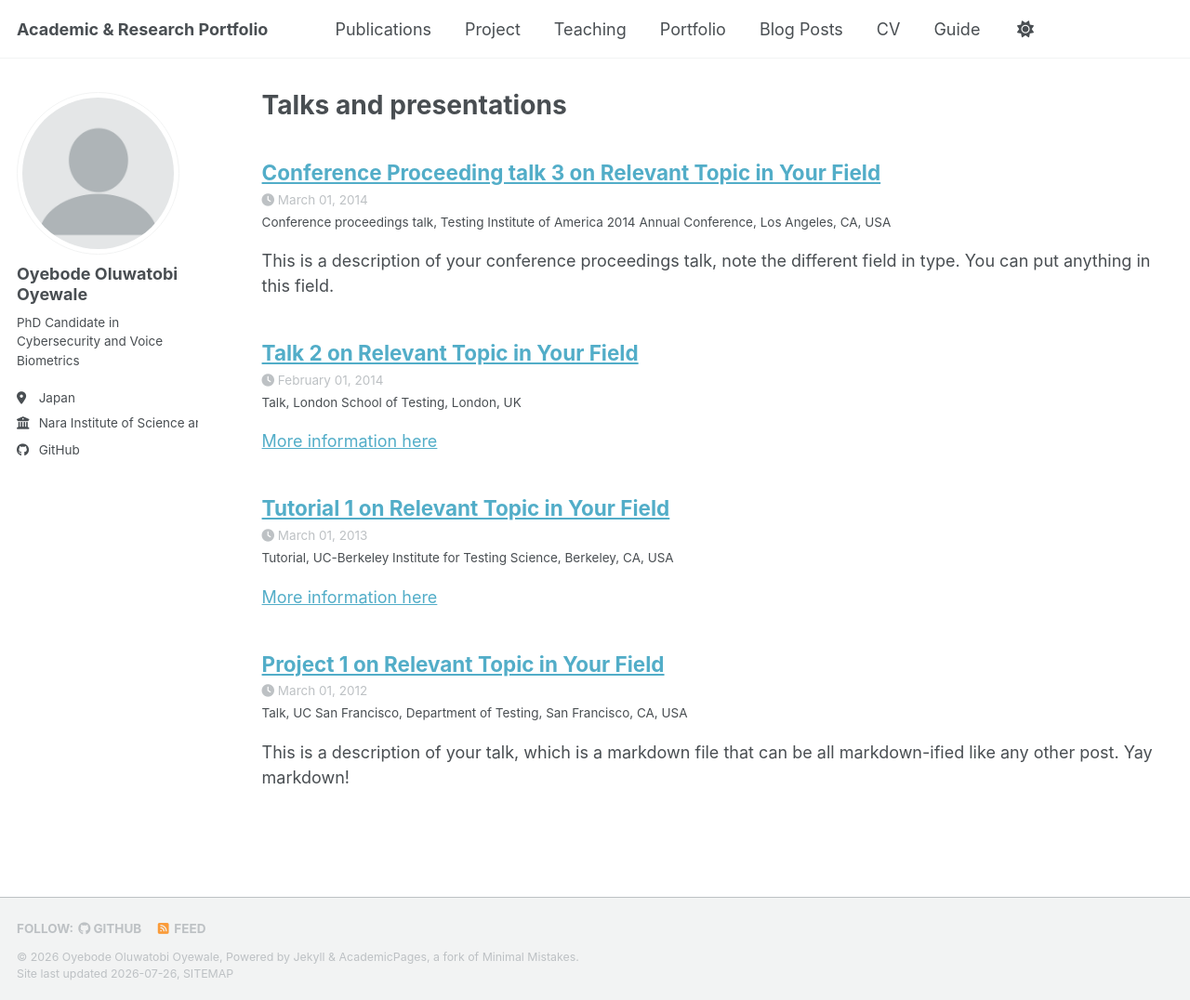
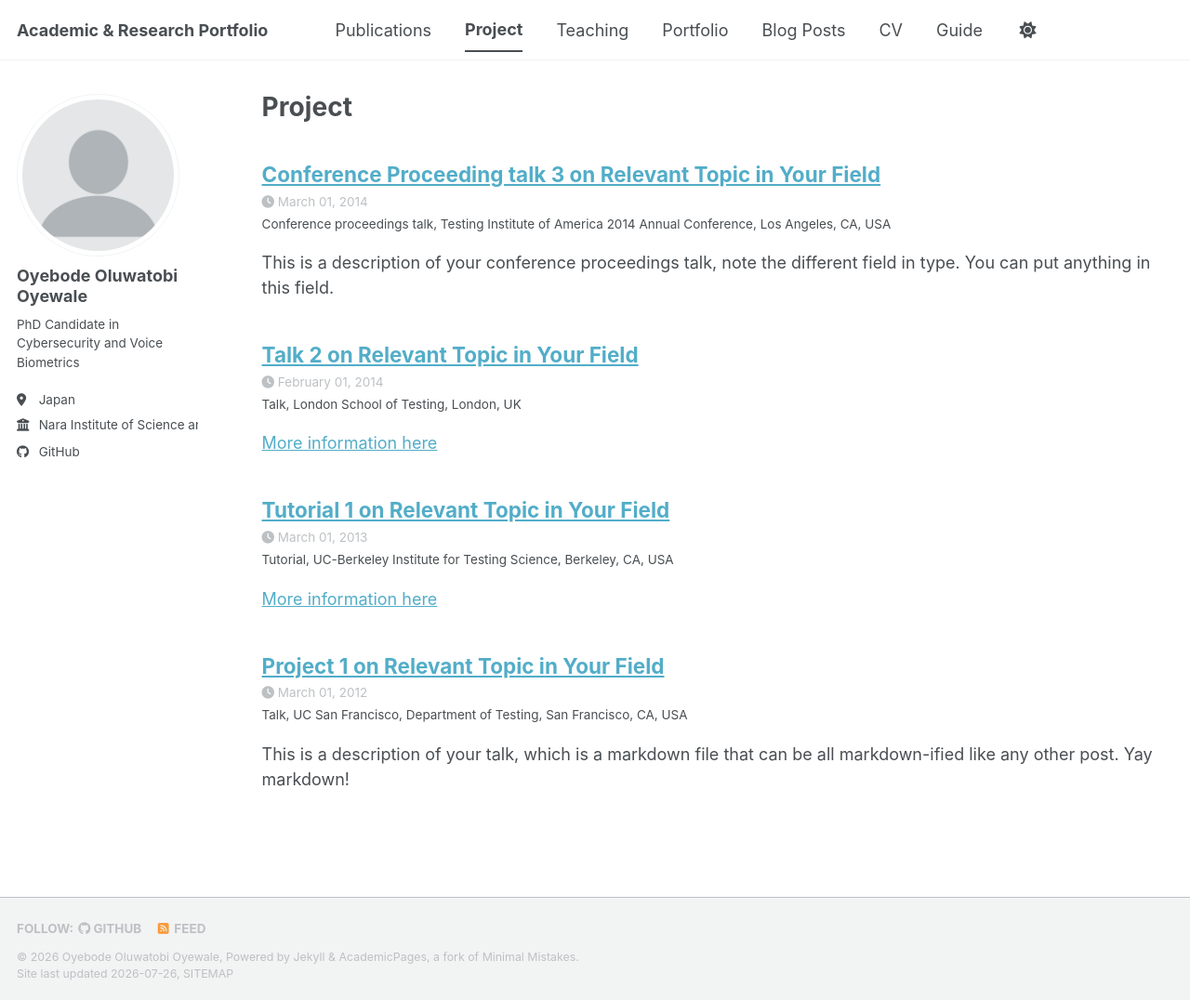
Before and after one commit to oyewaleoyebode/oyebodeoluwatobi-OyebodeOluwatobi.github.io, a Jekyll site: the page built from _pages/talks.html, in a window 1280 px wide and 1076 px high. Shown: the whole window at 93% size. Built offline with Jekyll 4.4.1, drawn with Linux system fonts in a browser that asks for light colours; a style sheet for code colours, icons or effects is not loaded.

Commit message:
Update talks.html

```diff
--- a/_pages/talks.html
+++ b/_pages/talks.html
@@ -1,7 +1,7 @@
 ---
 layout: archive
-title: "Talks and presentations"
-permalink: /talks/
+title: "Project"
+permalink: /project/
 author_profile: true
 ---
 
```
